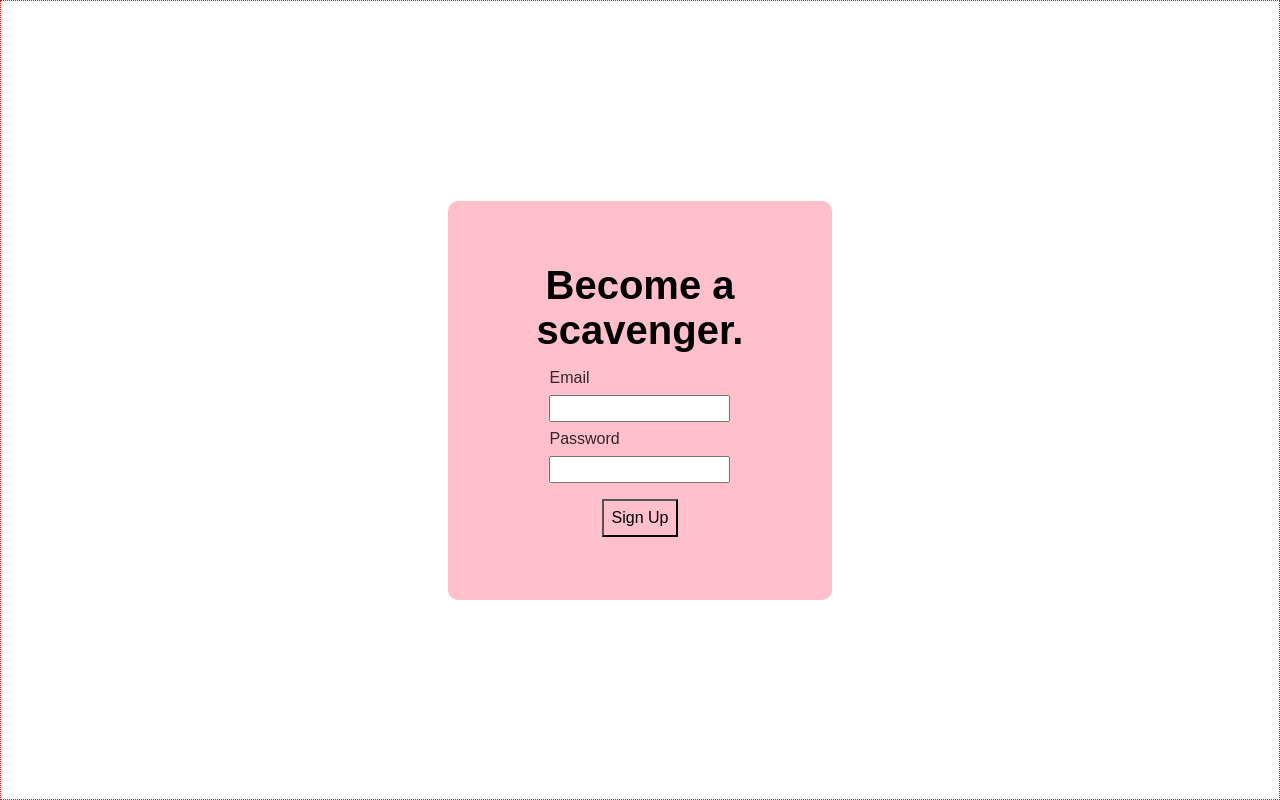
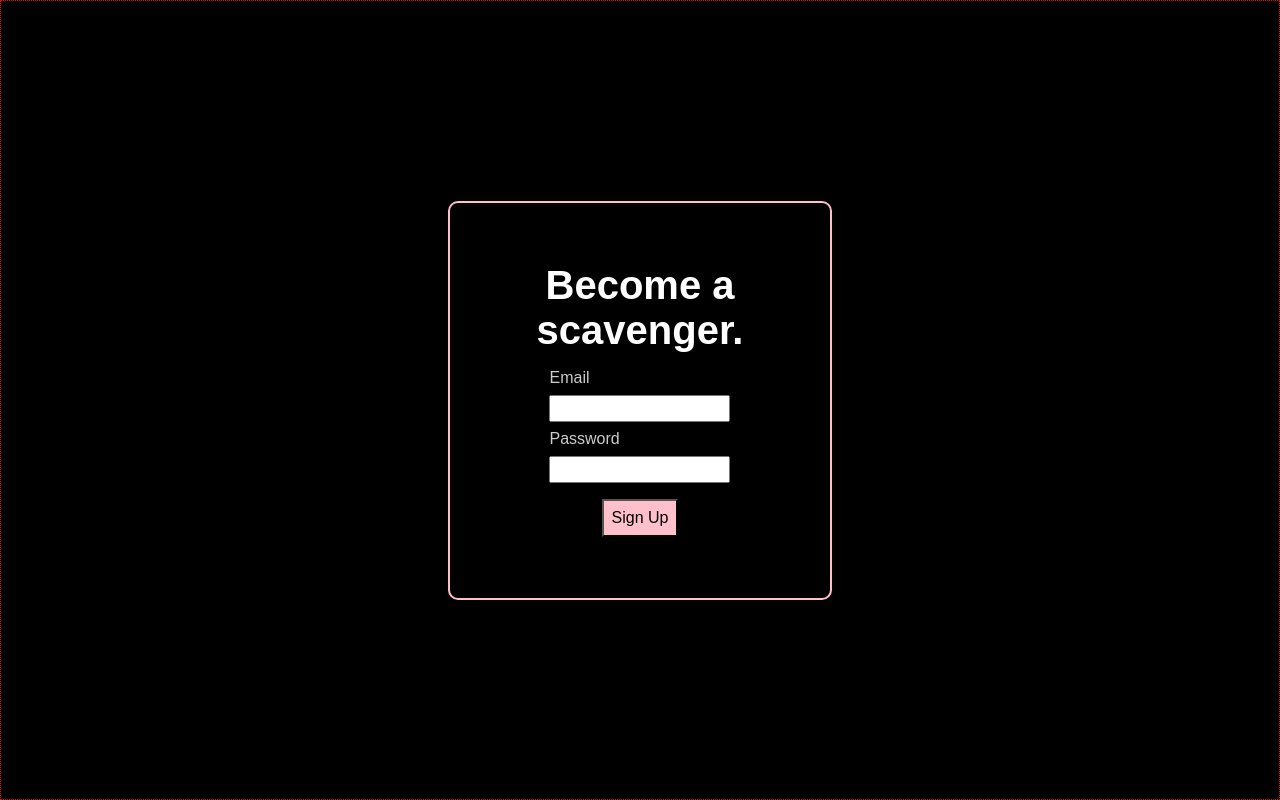
Before and after one commit to CalumCheah/firstStreetScavengers, a Next.js app: page /signup in a window 1280 px wide. Built offline with nearby package versions, Linux system fonts and the light colour scheme.

Commit message:
added vars

```diff
--- a/app/globals.css
+++ b/app/globals.css
@@ -1,7 +1,7 @@
 :root {
-  --background: #ffffff;
-  --foreground: #000000;
-  --misty-pink: #fbdada
+  --foreground: #ffffff;
+  --background: #000000;
+  --misty-pink: #fbdada;
   --matte-black: #28282b;
 }
 
--- a/app/signup/page.module.css
+++ b/app/signup/page.module.css
@@ -14,7 +14,6 @@
     padding: 2em;
     border-radius: 10px;
     border: pink solid 2px;
-    background-color: pink;
     align-items: center;
     justify-content: center;
     gap: 1em;
```
